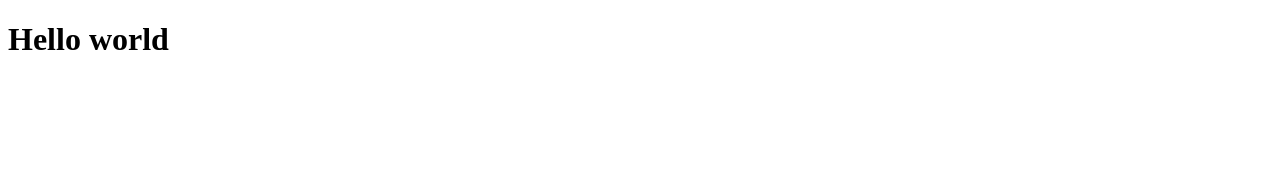
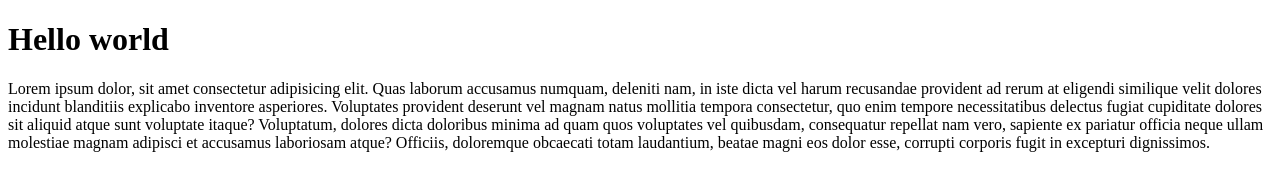
Before and after one commit to shokhDeveloper/commands, a plain HTML site: page index.html in a window 1280 px wide. Drawn offline with Linux system fonts and the light colour scheme.

Commit message:
Add lorem test by html

```diff
--- a/index.html
+++ b/index.html
@@ -10,5 +10,7 @@
     <!-- Ohirgisi -->
      <h1>Hello world</h1>
 
+     <p>Lorem ipsum dolor, sit amet consectetur adipisicing elit. Quas laborum accusamus numquam, deleniti nam, in iste dicta vel harum recusandae provident ad rerum at eligendi similique velit dolores incidunt blanditiis explicabo inventore asperiores. Voluptates provident deserunt vel magnam natus mollitia tempora consectetur, quo enim tempore necessitatibus delectus fugiat cupiditate dolores sit aliquid atque sunt voluptate itaque? Voluptatum, dolores dicta doloribus minima ad quam quos voluptates vel quibusdam, consequatur repellat nam vero, sapiente ex pariatur officia neque ullam molestiae magnam adipisci et accusamus laboriosam atque? Officiis, doloremque obcaecati totam laudantium, beatae magni eos dolor esse, corrupti corporis fugit in excepturi dignissimos.</p>
+
 </body>
 </html>
```
